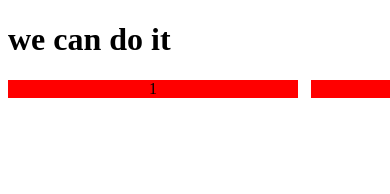
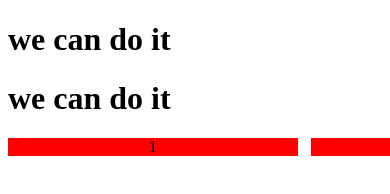
Before and after one commit to HelalMeftah/responsive, a plain HTML site: page index.html in a window 390 px wide. Shown: the top 194 px of the page. Drawn offline with Linux system fonts and the light colour scheme.

Commit message:
responsive

```diff
--- a/index.html
+++ b/index.html
@@ -8,6 +8,8 @@
 </head>
 <body>
     <h1>we can do it</h1>
+        <h1>we can do it</h1>
+
     <div class="parent">
         <div>1</div>
         <div>2</div>
```
